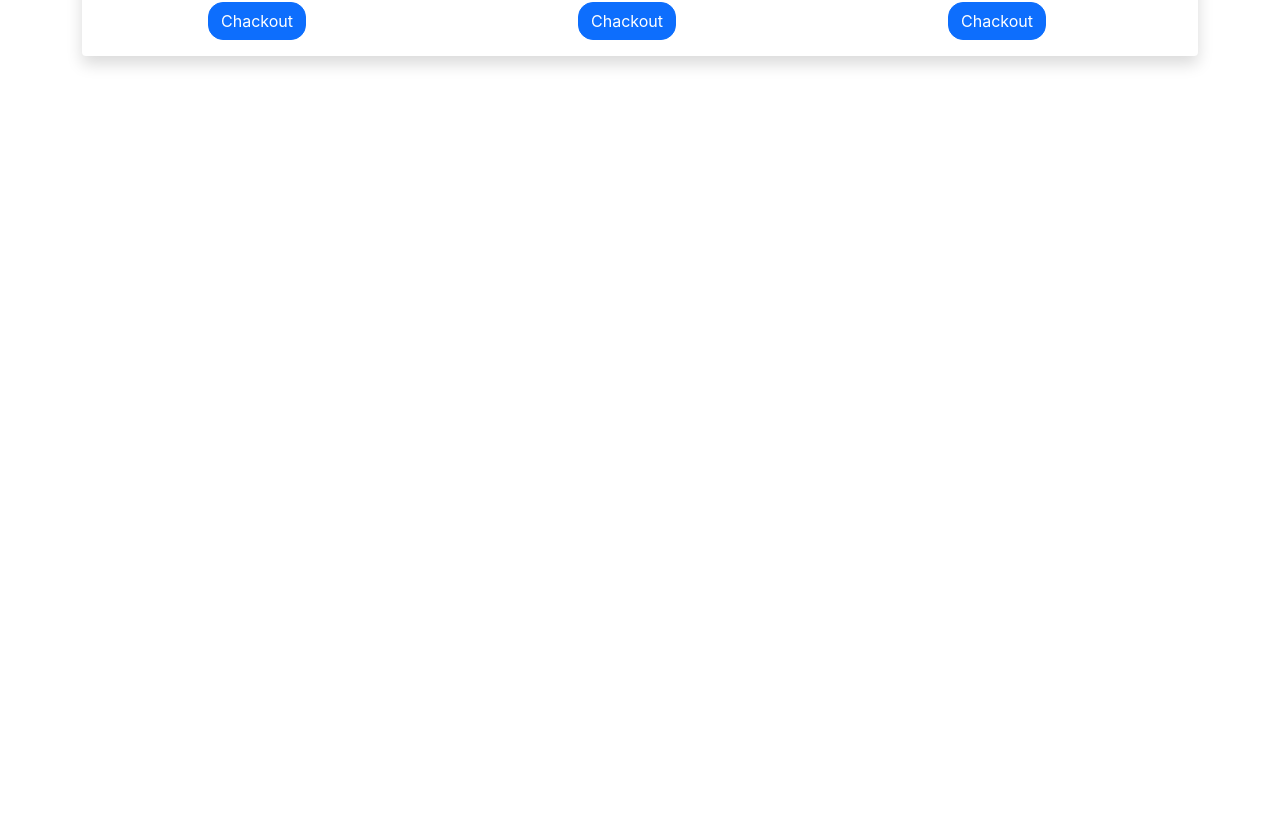
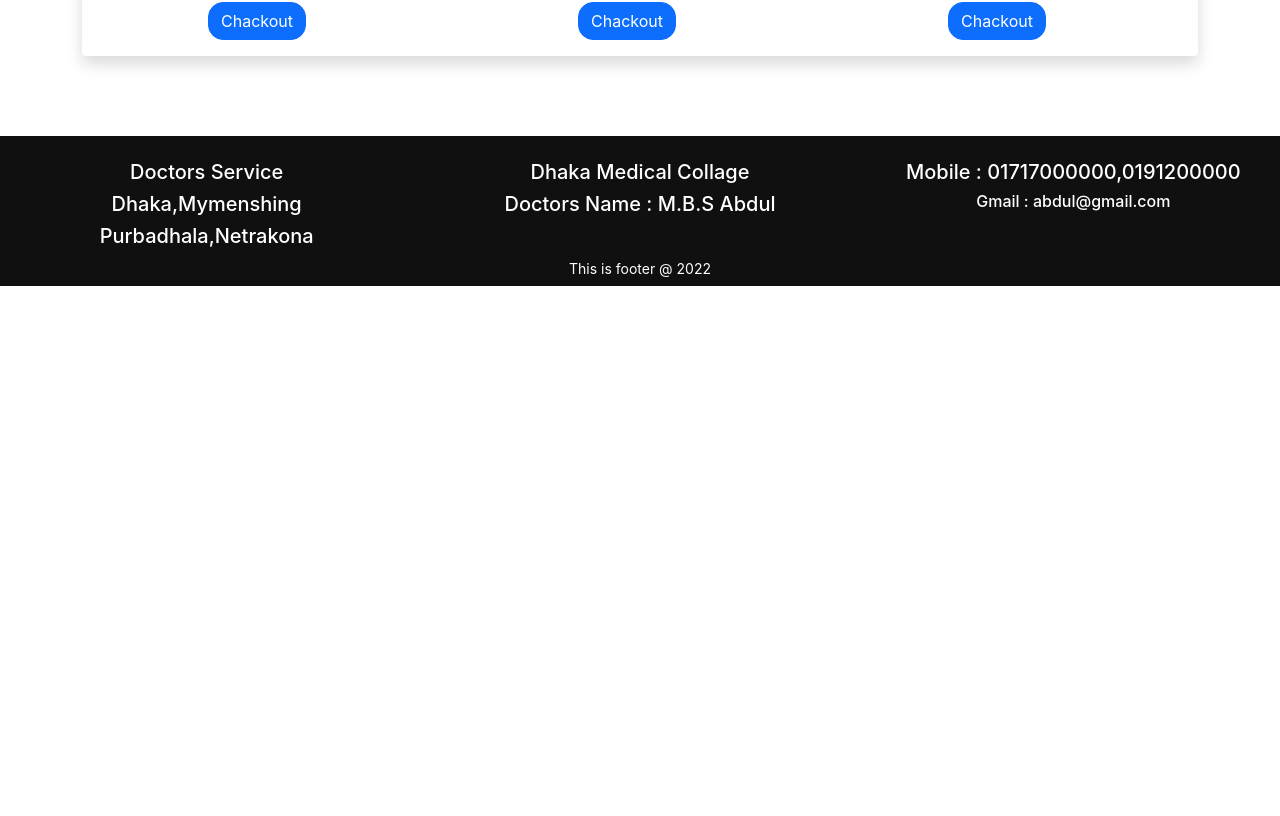
Before and after one commit to RiyadMia/Acinment-10, a React (Create React App) app: page / in a window 1280 px wide. Shown: the part 1204-2020 px from the top of the page. After the commit the page ends 1490 px from the top, so only its background shows below. Built offline with nearby package versions, Linux system fonts and the light colour scheme; no server answers.

Commit message:
footer file add

```diff
--- a/src/Home/Footer/Footer.css
+++ b/src/Home/Footer/Footer.css
@@ -2,7 +2,7 @@
     width: 100%;
     height: 150px;
     background-color: rgb(17, 16, 16);
-   margin-top: 80%;
+   margin-top: 80px;
 }
 .grid{
     display: grid;
--- a/src/Home/Footer/Footer.js
+++ b/src/Home/Footer/Footer.js
@@ -6,7 +6,15 @@ const Footer = () => {
   return (
     <footer className="text-center   footer">
       <div className="grid text-white">
-        <h4 className="mt-4">Doctors Name : M.B.S Abdul </h4>
+        <div>
+          <h5 className="mt-4">Doctors Service</h5>
+          <h5>Dhaka,Mymenshing</h5>
+          <h5>Purbadhala,Netrakona</h5>
+        </div>
+        <div className="">
+          <h5 className="mt-4">Dhaka Medical Collage</h5>
+          <h5>Doctors Name : M.B.S Abdul </h5>
+        </div>
         <div>
           <h5 className="mt-4"> Mobile : 01717000000,0191200000 </h5>
           <h6>Gmail : abdul@gmail.com</h6>
```
